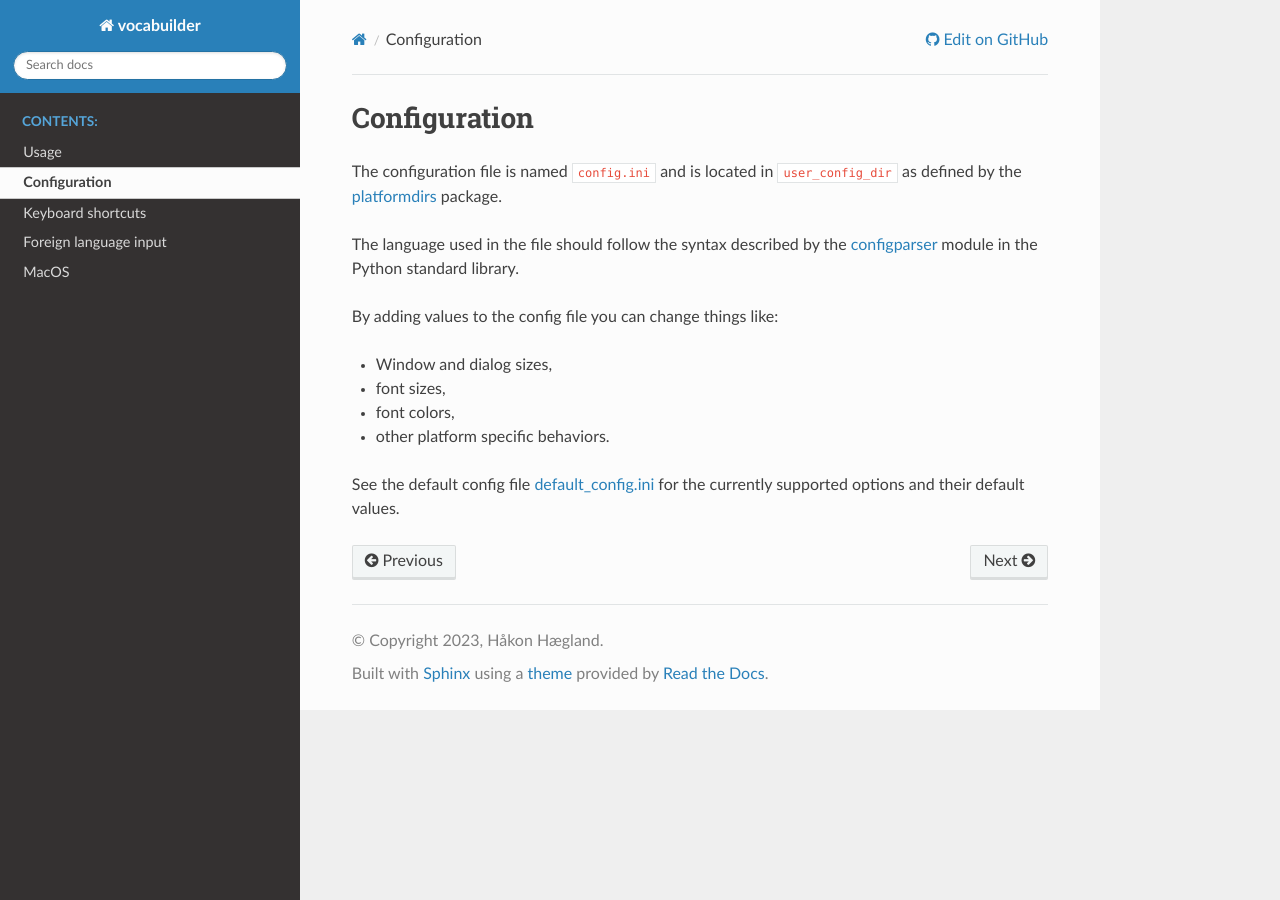
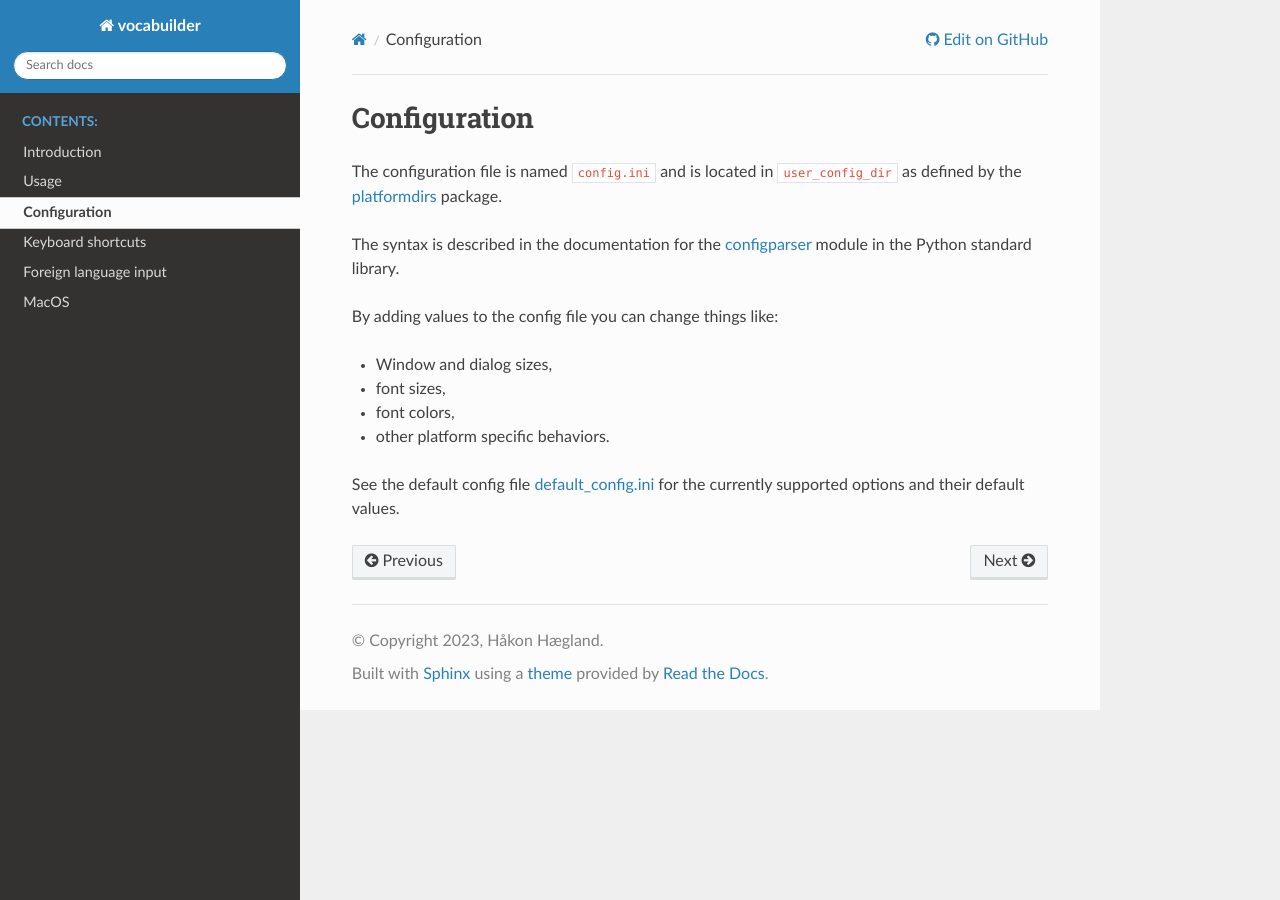
Before and after one commit to hakonhagland/vocabuilder, a Sphinx documentation site: the page built from docs/configuration.rst, in a window 1280 px wide. Built offline with Sphinx 7.4.7 and the Read the Docs theme 2.0.0, drawn with Linux system fonts in a browser that asks for light colours.

Commit message:
Added introduction section to documentation

```diff
--- a/docs/configuration.rst
+++ b/docs/configuration.rst
@@ -4,7 +4,7 @@
 The configuration file is named ``config.ini`` and is located in ``user_config_dir`` as defined
 by the `platformdirs <https://pypi.org/project/platformdirs/>`_ package.
 
-The language used in the file should follow the syntax described by the
+The syntax is described in the documentation for the
 `configparser <https://docs.python.org/3/library/configparser.html>`_ module
 in the Python standard library.
 
--- a/docs/index.rst
+++ b/docs/index.rst
@@ -10,6 +10,7 @@
     :maxdepth: 2
     :caption: Contents:
 
+    introduction
     usage
     configuration
     shortcuts
--- a/docs/macos.rst
+++ b/docs/macos.rst
@@ -7,7 +7,8 @@
 Most buttons have :doc:`keyboard shortcuts <shortcuts>` but these are disabled by default on MacOS,
 see the `QT documentation <https://doc.qt.io/qt-6/qshortcut.html#details>`_.
 
-By setting the :doc:`config value <configuration>` ``MacOS.EnableAmpersandShortcut`` to true you can enable these shortcuts.
+By setting the :doc:`config value <configuration>` ``MacOS.EnableAmpersandShortcut``
+to ``true`` you can enable these shortcuts.
 
 However, because mnemonic shortcuts do not fit in with
 `Aqua's <https://en.wikipedia.org/wiki/Aqua_(user_interface)>`_ guidelines,
```
Also changed, not shown: docs/introduction.rst (added, +8 -0 lines).
